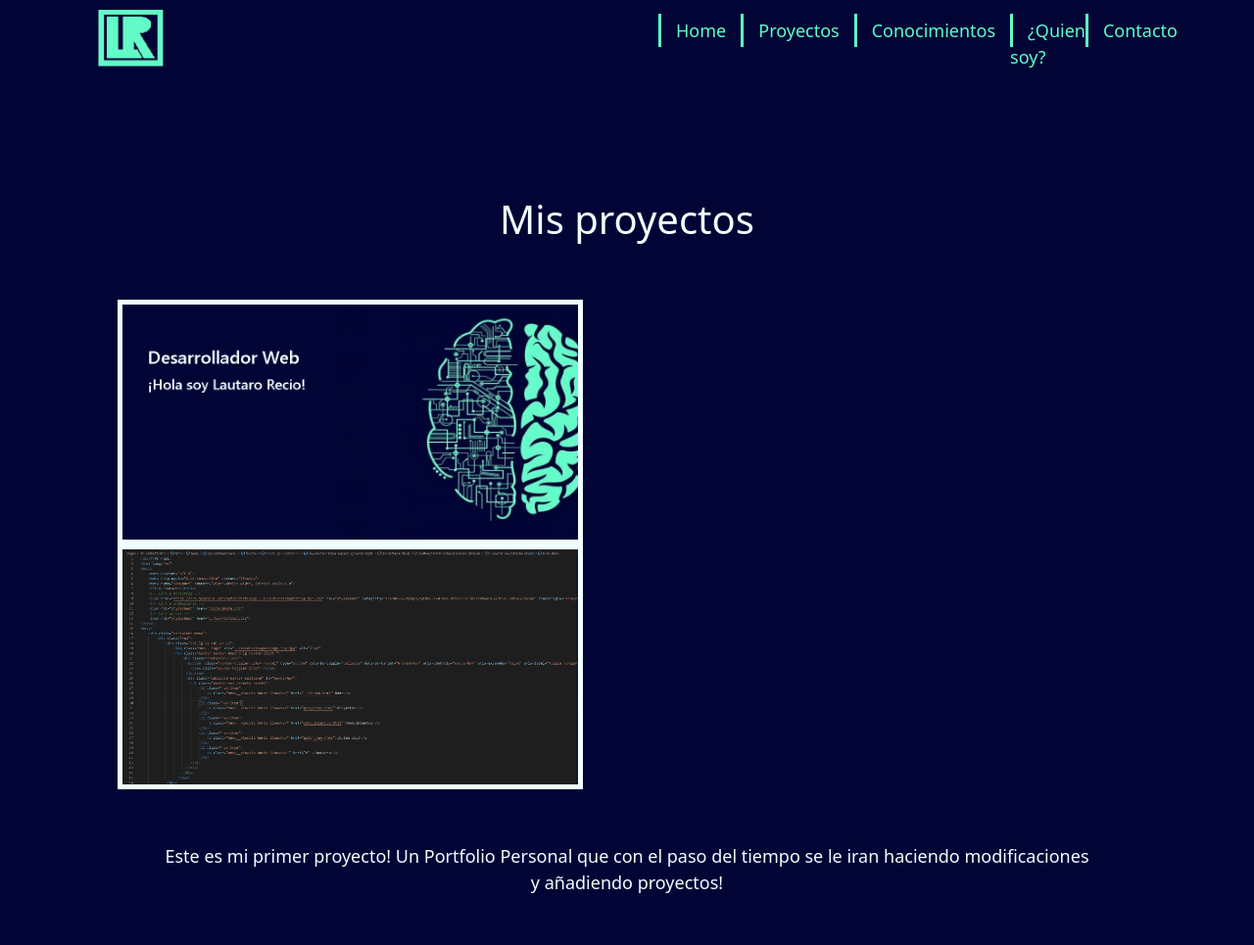
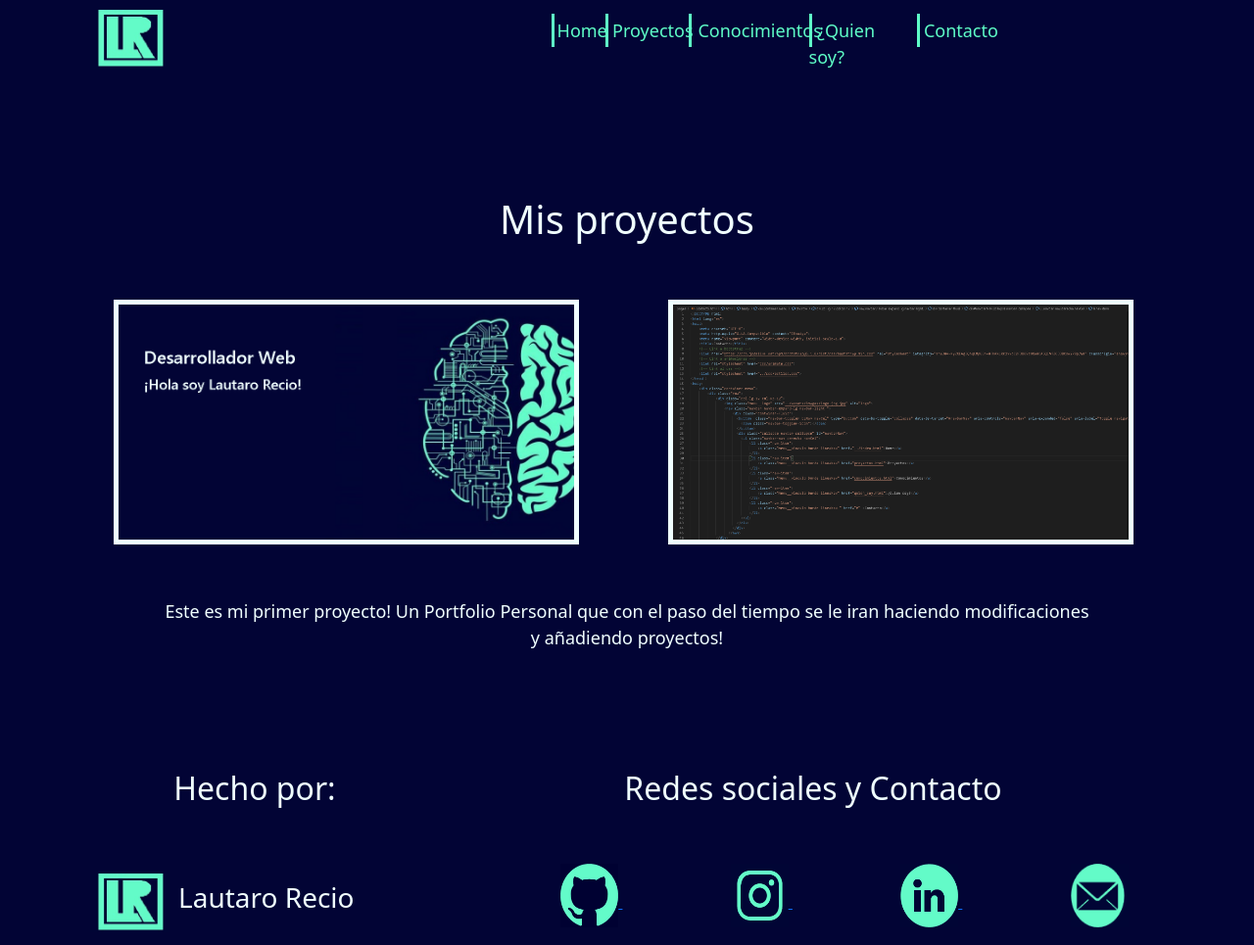
Before and after one commit to Lautaro-Recio/Porfolio, a website: page pages/proyectos.html in a window 1280 px wide. Shown: the top 965 px of the page at 98% size. Drawn offline with nearby package versions, Linux system fonts and the light colour scheme; files whose address does not match are found by name.

Commit message:
Cambios en la nav y en el footer

```diff
--- a/pages/proyectos.html
+++ b/pages/proyectos.html
@@ -20,7 +20,7 @@
     <div class="container menu">
         <div class="row">
             <div class="col-lg-12 col-xs-12">
-                <img class="menu__logo" src="../assets/images/logo.jpg" alt="logo">
+                <a href="../index.html"><img class="menu__logo" src="../assets/images/logo.jpg" alt="logo"></a>
                 <nav class="navbar navbar-expand-lg navbar-light ">
                     <div class="container-fluid">
                       <button  class="navbar-toggler bgNav navCel" type="button" data-bs-toggle="collapse" data-bs-target="#navbarNav" aria-controls="navbarNav" aria-expanded="false" aria-label="Toggle navigation">
@@ -28,19 +28,19 @@
                       </button>
                       <div class="collapse navbar-collapse" id="navbarNav">
                         <ul class="navbar-nav derecha navCel">
-                            <li class="nav-item">
+                            <li class="nav-item1">
                                 <a class="menu__vinculo borde lineaNav" href="../index.html">Home</a>
                             </li>
-                            <li class="nav-item">
+                            <li class="nav-item2">
                                 <a class="menu__vinculo borde lineaNav" href="#">Proyectos</a>
                             </li>
-                            <li class="nav-item">
+                            <li class="nav-item3">
                                 <a class="menu__vinculo borde lineaNav" href="conocimientos.html">Conocimientos</a>
                             </li>
-                            <li class="nav-item">
+                            <li class="nav-item4">
                                 <a class="menu__vinculo borde lineaNav" href="quien_soy.html">¿Quien soy?</a>
                             </li>
-                            <li class="nav-item">
+                            <li class="nav-item5">
                                 <a class="menu__vinculo borde lineaNav " href="contacto.html" >Contacto</a>
                             </li>
                         </ul>
@@ -69,10 +69,17 @@
         <footer class="fondo">
             <div class="container">
                 <div class="row linea">
-                     <div class="col-lg-12">
+                    <div class="col-lg-4">
+                        <h2 class="pad centro">Hecho por:</h2>
+                    </div>
+                     <div class="col-lg-8">
                          <h2 class="pad centro">Redes sociales y Contacto</h2>
                      </div>
-                     <div class="col-lg-12 col-xs-12 foot">
+                     <div class="col-lg-4 yoFoot">
+                            <img class="menu__logo" src="../assets/images/logo.jpg" alt="logo">
+                            <h3 class="yo">Lautaro Recio</h3>
+                     </div>
+                     <div class="col-lg-8 col-xs-8 foot">
                          <!-- Enlace a github -->
                          <a href="https://github.com/" target="blanck">
                              <img class="imgFooter animacion pie" src="../assets/images/github.png" alt="GitHub">
--- a/scss/_animaciones.scss
+++ b/scss/_animaciones.scss
@@ -1,8 +1,8 @@
 
 /* Index */
 .animacion:hover{
-    width: 7%;
-    height: 100%;
+    width: 9%;
+    height: 75%;
     animation-name: animacion;
     animation-iteration-count: infinite;
     animation-duration: 1.5s;
@@ -30,7 +30,7 @@
 
 /* Proyectos */
 .textImg:hover{
-    width: 530px;
+    width: 101%;
     opacity: 100%;
     animation-name: textPro;
     animation-iteration-count: infinite;
--- a/scss/_footer.scss
+++ b/scss/_footer.scss
@@ -1,8 +1,16 @@
 /* Footer */
     .imgFooter{
         margin-left: 15%;
-        width: 7%;
+        width: 8%;
         height: 100%;
         padding-bottom: 15px;
     }
+    .yoFoot{
+        display: flex;
+        position: relative;
+    }
+    .yo{
+        left: 50%;
+        padding-top: 5%;
+    }
 /* Fin Footer */
--- a/scss/_index.scss
+++ b/scss/_index.scss
@@ -4,7 +4,7 @@
 
 .fondoIndex{
     background-image:url(../assets/images/fondo.jpg);
-    height: 800px;
+    height: 33rem;
     background-position: center;
     background-repeat: no-repeat;
     background-size: cover;
--- a/scss/_nav.scss
+++ b/scss/_nav.scss
@@ -9,13 +9,28 @@
         width: 300px;
         height: 50px;
         color: $celeste;
-        padding:5px 15px;
+        padding:5px 5%;
         font-size: 18px;
         text-decoration: none;
         border-left:solid 3px $celeste;
     }
 
 
+}
+.nav-item1{
+    width: 9%;
+}
+.nav-item2{
+    width: 14%;
+}
+.nav-item3{
+    width: 20%;
+}
+.nav-item4{
+    width: 18%;
+}
+.nav-item5{
+    width: 14%;
 }
 /* Fin de Nav */
 .derecha{
@@ -26,8 +41,9 @@
     background-color: $celeste;
 }
 .navbar-nav{
-    padding-left: 53%;
     display: flex;
     position: relative;
     bottom: 70px;
+    width: 100%;
+    margin-left: 10%;
 }
--- a/scss/_proyectos.scss
+++ b/scss/_proyectos.scss
@@ -19,7 +19,7 @@
     background-size: cover;
     height: 250px;
     border: 5px solid $texto;
-    margin: 0px 50px;
+    margin: 0px 4%;
     padding: 0px 0px;
     background-size: cover;
 }
@@ -29,7 +29,7 @@
     background-size: cover;
     height: 250px;
     border: 5px solid $texto;
-    margin: 0px 50px;
+    margin: 0px 4%;
     padding: 0px 0px;
     display: flex;
     background-size: cover;
```
Also changed, not shown: index.html (+16 -9 lines), pages/conocimientos.html (+15 -8 lines), pages/contacto.html (+15 -8 lines), pages/quien_soy.html (+15 -8 lines), assets/images/fondo.jpg, css/estilos.css.
